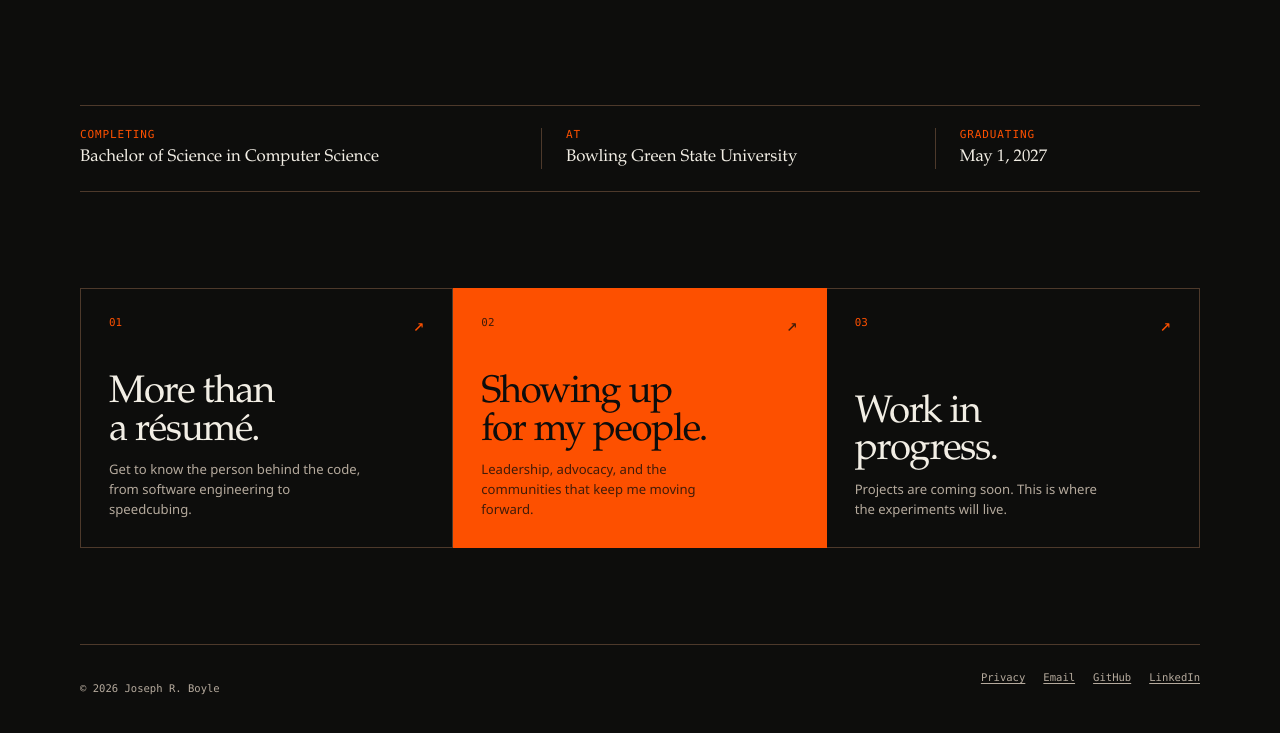
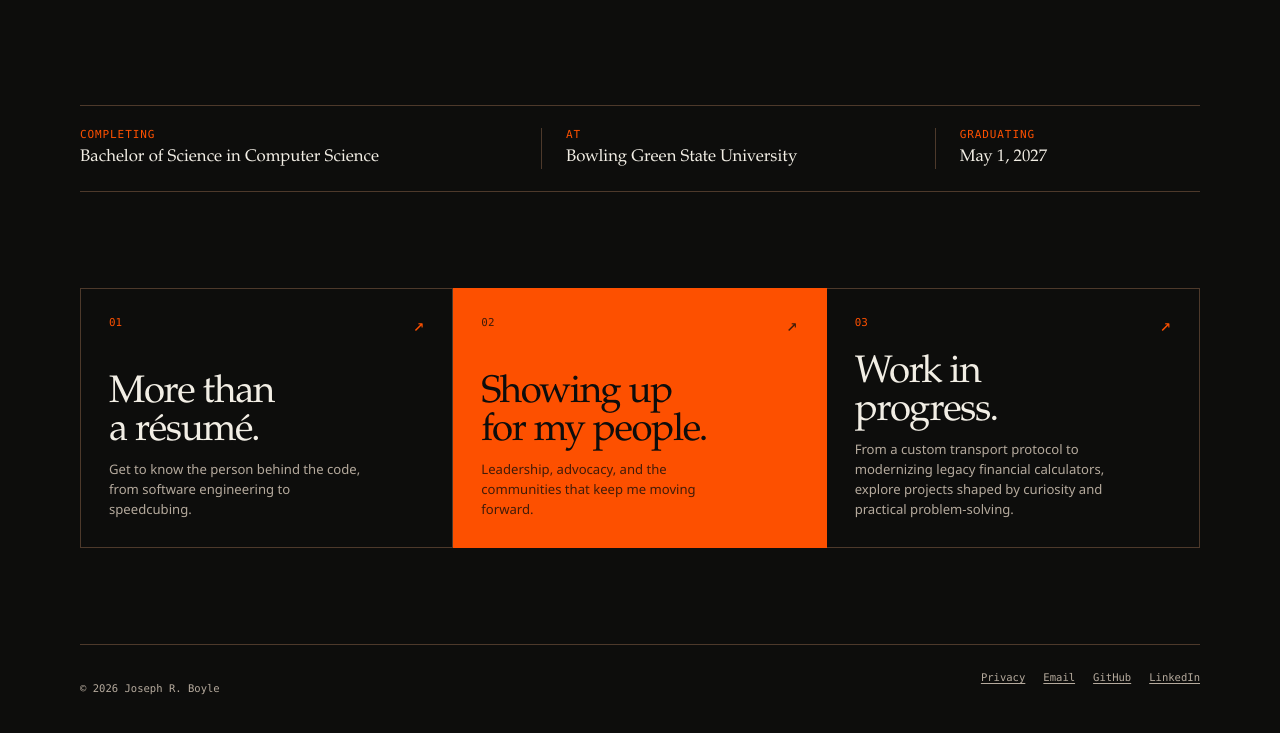
Before and after one commit to s0meguynamedjoe/JRB, a plain HTML site: page index.html in a window 1280 px wide. Shown: the part 695-1428 px from the top of the page. Drawn offline with Linux system fonts and the light colour scheme.

Commit message:
Updating projects field on home screen

```diff
--- a/index.html
+++ b/index.html
@@ -65,7 +65,7 @@
       <a class="feature-card feature-card-outline" href="projects.html">
         <span class="card-index">03</span>
         <h2>Work in<br>progress.</h2>
-        <p>Projects are coming soon. This is where the experiments will live.</p>
+        <p>From a custom transport protocol to modernizing legacy financial calculators, explore projects shaped by curiosity and practical problem-solving.</p>
         <span class="card-arrow">↗</span>
       </a>
     </section>
```
